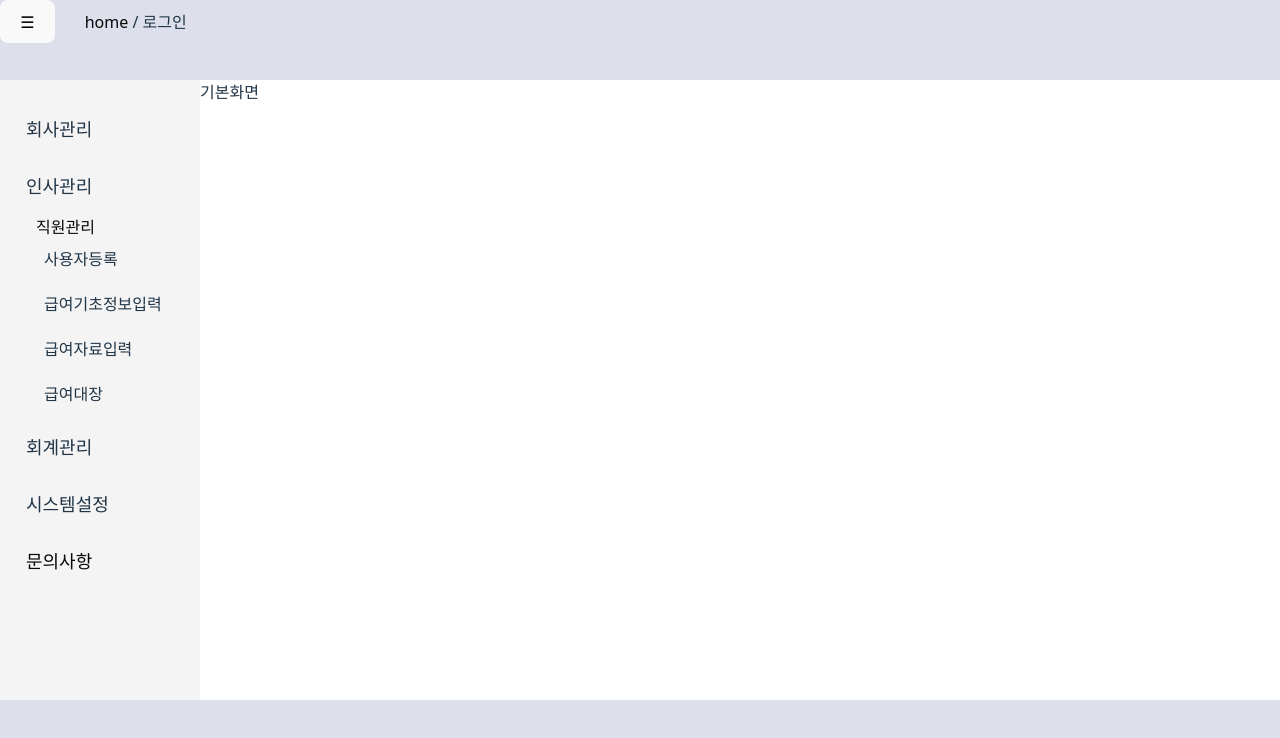
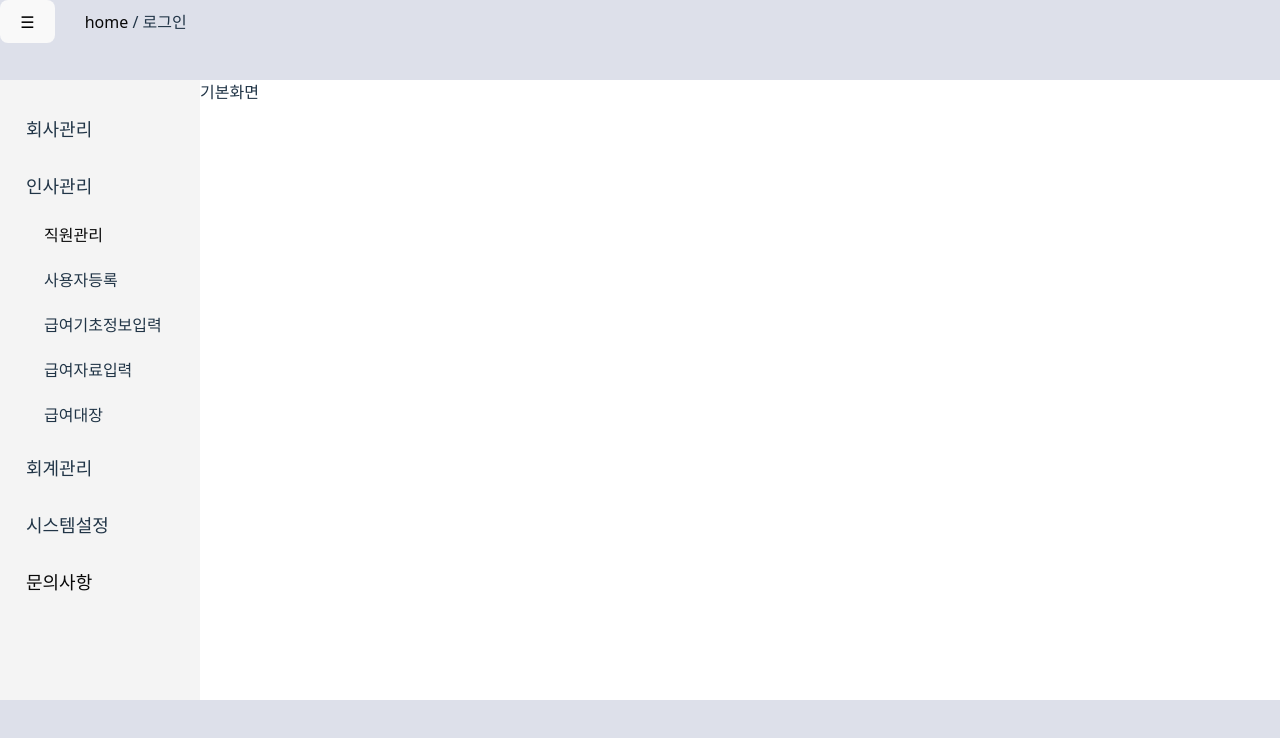
Before and after one commit to byunghaHwang/guleumsan, a React (Vite) app in the folder fronted/: page / in a window 1280 px wide. Both pictures are taken after a click on the element "인사관리". Shown: the top 738 px of the page. Built offline with nearby package versions, Linux system fonts and the light colour scheme.

Commit message:
에러 수정_진짜최종

```diff
--- a/fronted/src/App.jsx
+++ b/fronted/src/App.jsx
@@ -10,7 +10,7 @@ import SideMenu from './home/sideMenu';
 import MainPage from './home/mainPage';
 
 import Board from './board/board';
-import EmployeeGrid from './employee/EmployeeGrid';
+import EmployeeGrid from './employee/employeeGrid';
 
 function App() {
 
--- a/fronted/src/home/sideMenu.jsx
+++ b/fronted/src/home/sideMenu.jsx
@@ -46,7 +46,7 @@ function SideMenu({isOpen}){
                                 인사관리
                             </span>
                             <ul className={`submenu ${openMenu === 2 ? 'show' : ''}`}>
-                                <Link to={"/employee"}>직원관리</Link>
+                                <li><Link to="/employee">직원관리</Link></li>
                                 <li>사용자등록</li>
                                 <li>급여기초정보입력</li>
                                 <li>급여자료입력</li>
```
